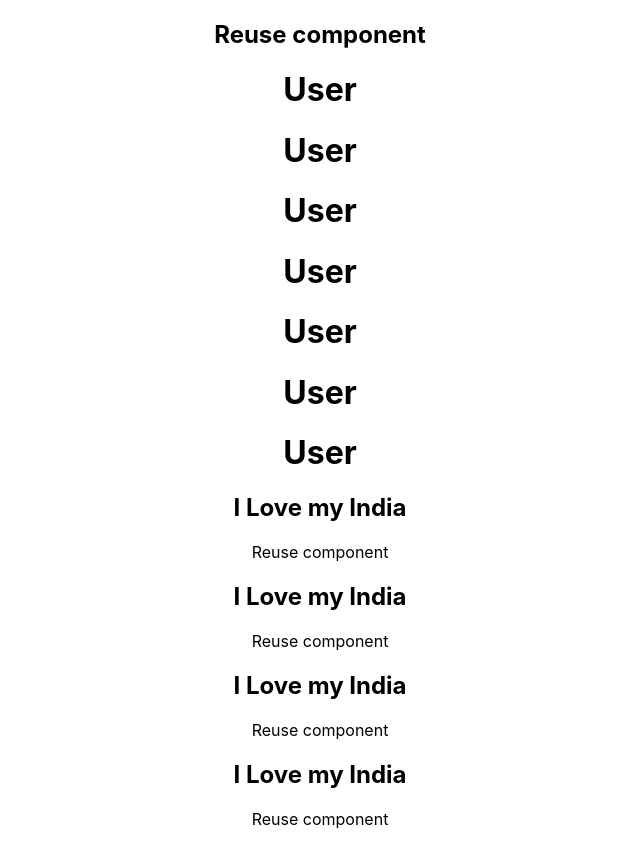
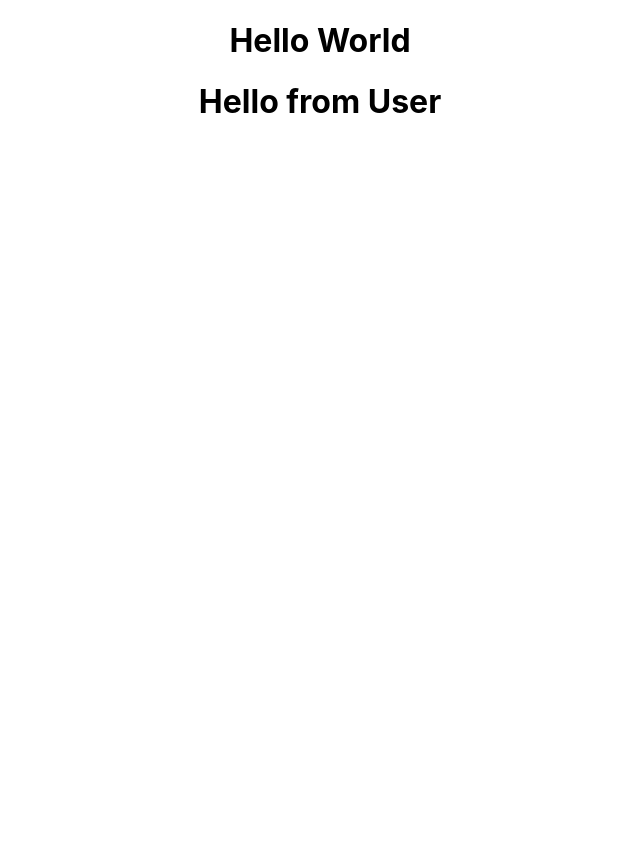
Before and after one commit to Arvindkr123/React-Learning, a React (Create React App) app: page / in a window 1280 px wide. Shown: the whole page, without its empty margins (320-960 px from the left). After the commit the page ends 800 px from the top, so only its background shows below. Built offline with nearby package versions, Linux system fonts and the light colour scheme.

Commit message:
added the class Component

```diff
--- a/src/App.js
+++ b/src/App.js
@@ -5,29 +5,11 @@ import User from './User';
 function App() {
   return (
     <div className="App">
-      <h2>Reuse component</h2>
+      <h1>Hello World</h1>
       <User/>
-      <User/>
-      <User/>
-      <User/>
-      <User/>
-      <User/>
-      <User/>
-      <Hello/>
-      <Hello/>
-      <Hello/>
-      <Hello/>
     </div>
   );
 }
 
-function Hello(){
-  return (
-    <div>
-      <h2>I Love my India</h2>
-      <p>Reuse component</p>
-    </div>
-  )
-}
 
 export default App;
--- a/src/User.js
+++ b/src/User.js
@@ -1,14 +1,8 @@
-// export function User()
-// {
-//     return(
-//         <h1>User</h1>
-//     )
-// }
-
-function User(){
-    return(
-        <h1>User</h1>
-    )
+import React, {Component} from 'react';
+class User extends Component{
+    render(){
+        return(<h1>Hello from User</h1>)
+    }
 }
 
 export default User;
```
